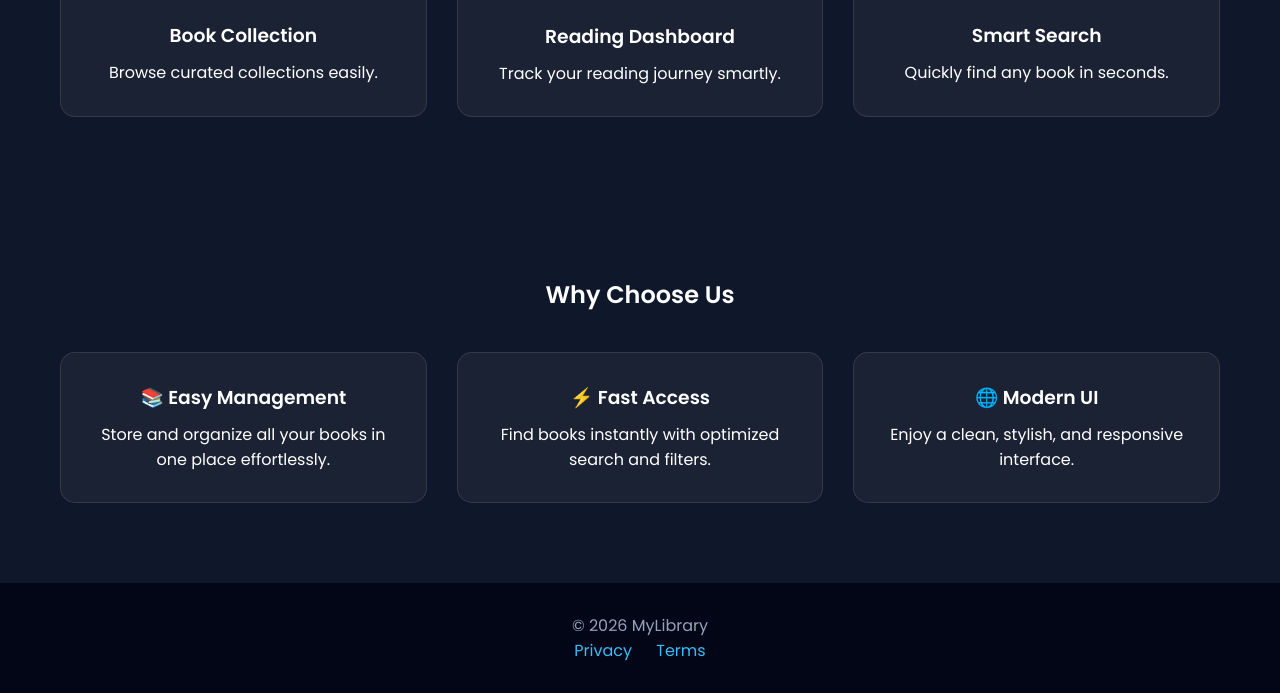
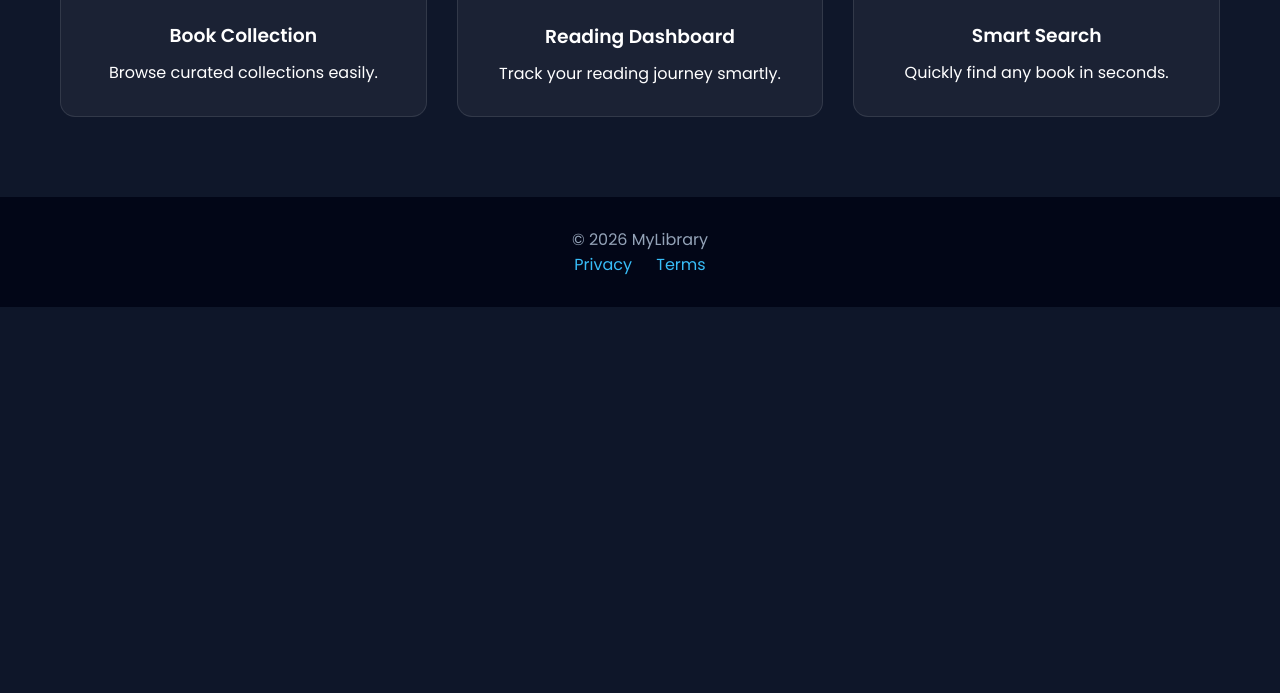
Before and after one commit to shiyarashaji/library-django, a Django app: page / in a window 1280 px wide. Shown: the part 1919-2612 px from the top of the page. After the commit the page ends 2226 px from the top, so only its background shows below. Run offline with Django 5.2, Linux system fonts and the light colour scheme.

Commit message:
update styles for book cards and buttons; remove unused features section

```diff
--- a/books/templates/index.html
+++ b/books/templates/index.html
@@ -281,27 +281,7 @@ footer a{
 </section>
 
 
-<!-- FEATURES -->
-<section class="section">
-    <h2>Why Choose Us</h2>
 
-    <div class="cards">
-        <div class="card">
-            <h3>📚 Easy Management</h3>
-            <p>Store and organize all your books in one place effortlessly.</p>
-        </div>
-
-        <div class="card">
-            <h3>⚡ Fast Access</h3>
-            <p>Find books instantly with optimized search and filters.</p>
-        </div>
-
-        <div class="card">
-            <h3>🌐 Modern UI</h3>
-            <p>Enjoy a clean, stylish, and responsive interface.</p>
-        </div>
-    </div>
-</section>
 
 <footer>
     <p>© 2026 MyLibrary</p>
```
Also changed, not shown: books/templates/books.html (+26 -6 lines), books/db.sqlite3.
